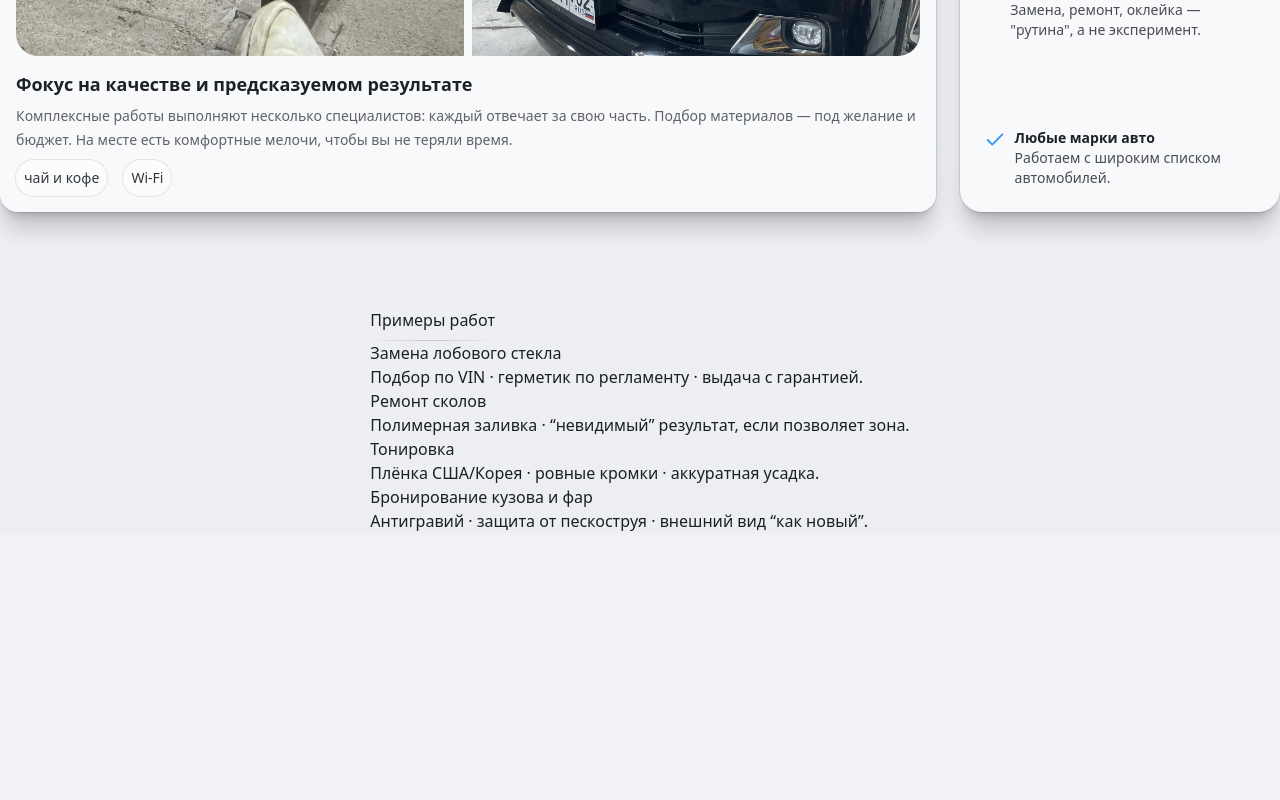
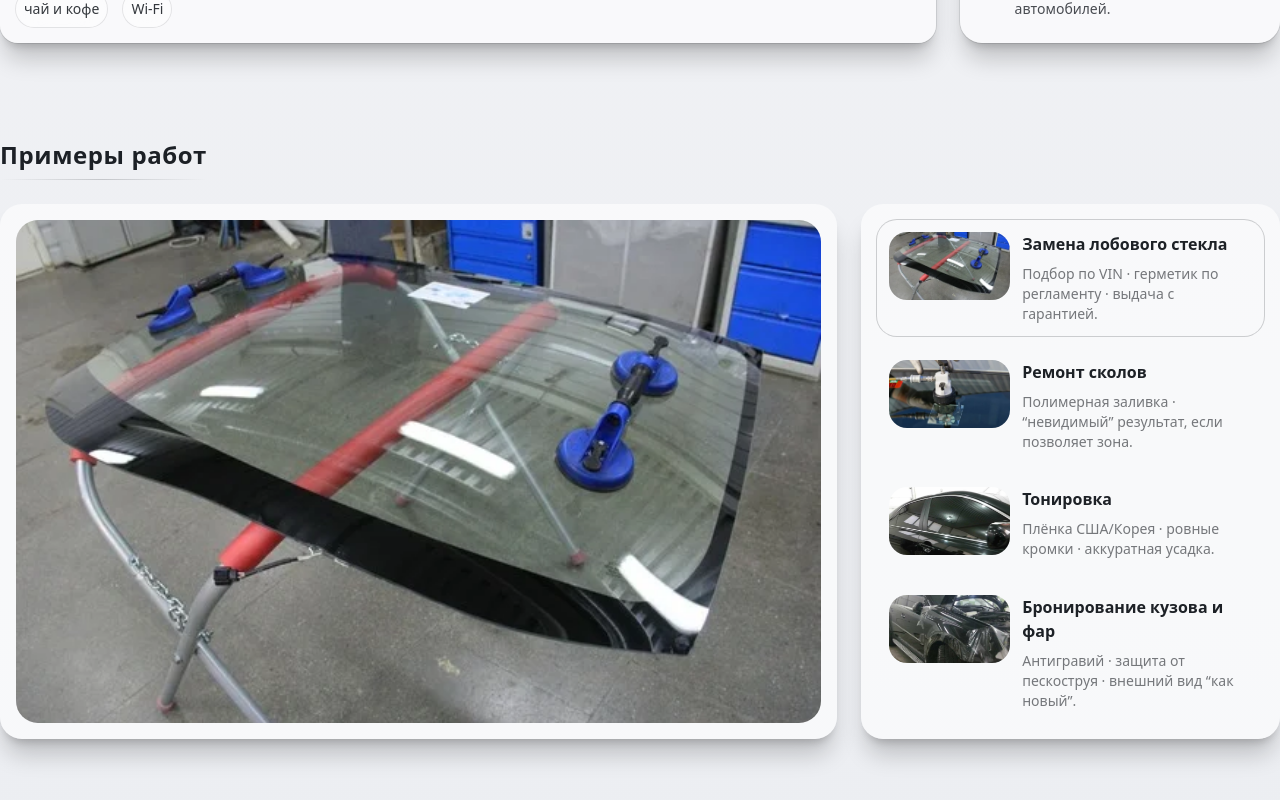
Before and after one commit to TgSBot-xD/bashavtosteklo, a Next.js app: page / in a window 1280 px wide. Shown: the part 1883-2683 px from the top of the page. Before the commit the page ends 2416 px from the top, so only its background shows below. Built offline with nearby package versions, Linux system fonts and the light colour scheme.

Commit message:
feat: BAS-23 Сделано визуальное оформление блока "Примеры работы"

```diff
--- a/src/pages/landing/ui/examples-work/examples-work.tsx
+++ b/src/pages/landing/ui/examples-work/examples-work.tsx
@@ -6,6 +6,7 @@ import { useState } from 'react';
 
 import { ImageCompare } from './image-compare';
 
+import { cn } from 'shared/lib';
 import { Divider } from 'shared/ui';
 
 export function ExamplesWork() {
@@ -17,15 +18,29 @@ export function ExamplesWork() {
 
   const renderExamplesList = () => {
     return examplesData.map(({ id, title, description, image }) => {
+      const isActive = id === activeId;
       return (
-        <div role="button" key={id} onClick={() => handleClickOnExampleItem(id)} className="">
-          <div className="">
-            <div className="hidden">
-              <Image src={String(image?.src)} alt={String(image?.alt)} className="" fill />
+        <div
+          role="button"
+          key={id}
+          onClick={() => handleClickOnExampleItem(id)}
+          className={cn(
+            'hover:ring-foreground/20 flex w-full max-w-full p-3 hover:rounded-lg hover:ring hover:transition-all',
+            isActive ? 'ring-foreground/20 rounded-md ring' : '',
+          )}
+        >
+          <div className="flex w-full flex-row items-center gap-3">
+            <div className="relative aspect-video h-4/5 w-2/5 shrink-0 md:h-auto md:w-1/5 md:self-start lg:w-1/5 xl:w-1/3">
+              <Image
+                src={String(image?.src)}
+                alt={String(image?.alt)}
+                className="rounded-sm object-cover"
+                fill
+              />
             </div>
-            <div>
-              <h6>{title}</h6>
-              <span>{description}</span>
+            <div className="flex flex-col gap-2 md:self-start">
+              <h6 className="text-foreground flex text-sm font-bold md:text-base">{title}</h6>
+              <span className="text-foreground/60 flex text-xs md:text-sm">{description}</span>
             </div>
           </div>
         </div>
@@ -34,14 +49,16 @@ export function ExamplesWork() {
   };
 
   return (
-    <section>
+    <section className="mb-28 flex w-full flex-col gap-6 px-4 lg:max-w-4xl lg:px-0 xl:max-w-7xl">
       <div className="flex w-max flex-col gap-2">
-        <h5>Примеры работ</h5>
+        <h5 className="text-foreground text-2xl font-bold tracking-wide">Примеры работ</h5>
         <Divider />
       </div>
-      <div>
+      <div className="flex flex-col gap-8 md:grid md:grid-cols-1 md:items-stretch lg:gap-6 xl:w-full xl:grid-cols-[2fr_1fr]">
         <ImageCompare activeId={activeId} />
-        <div>{renderExamplesList()}</div>
+        <div className="bg-card/80 flex flex-col gap-6 rounded-lg p-4 shadow-xl/20 xl:justify-between xl:gap-0">
+          {renderExamplesList()}
+        </div>
       </div>
     </section>
   );
--- a/src/pages/landing/ui/examples-work/image-compare.tsx
+++ b/src/pages/landing/ui/examples-work/image-compare.tsx
@@ -2,10 +2,19 @@ import Image from 'next/image';
 import { examplesData } from 'pages/landing/config/examples-data';
 
 export function ImageCompare({ activeId }: { activeId: number }) {
+  const activeItem = examplesData.find((item) => item.id === activeId);
+
+  if (!activeItem?.image) return null;
+
   return (
-    <div>
-      <div className="hidden">
-        <Image src={examplesData[activeId].image.src} alt={examplesData[activeId].image.alt} fill />
+    <div className="bg-card/80 h-full rounded-lg p-4 shadow-xl/20 lg:w-full">
+      <div className="relative min-h-80 overflow-hidden rounded-lg lg:aspect-16/10 lg:min-h-0">
+        <Image
+          src={activeItem.image.src}
+          alt={activeItem.image.alt}
+          fill
+          className="object-cover"
+        />
       </div>
     </div>
   );
--- a/src/pages/landing/ui/why-we/features-list.tsx
+++ b/src/pages/landing/ui/why-we/features-list.tsx
@@ -11,7 +11,7 @@ export function FeaturesList() {
       data-testid="features"
       className="ring-foreground/10 bg-card/80 dark:ring-foreground/15 flex flex-col gap-4 rounded-sm p-4 shadow-xl/20 ring lg:justify-between"
     >
-      <div data-testid="features-list-image" className="grid aspect-[4/3] grid-cols-2 gap-2">
+      <div data-testid="features-list-image" className="grid aspect-video grid-cols-2 gap-2">
         <div className="relative">
           <Image src={gelick} alt="Пример работы" fill className="rounded-l-lg object-cover" />
         </div>
```
